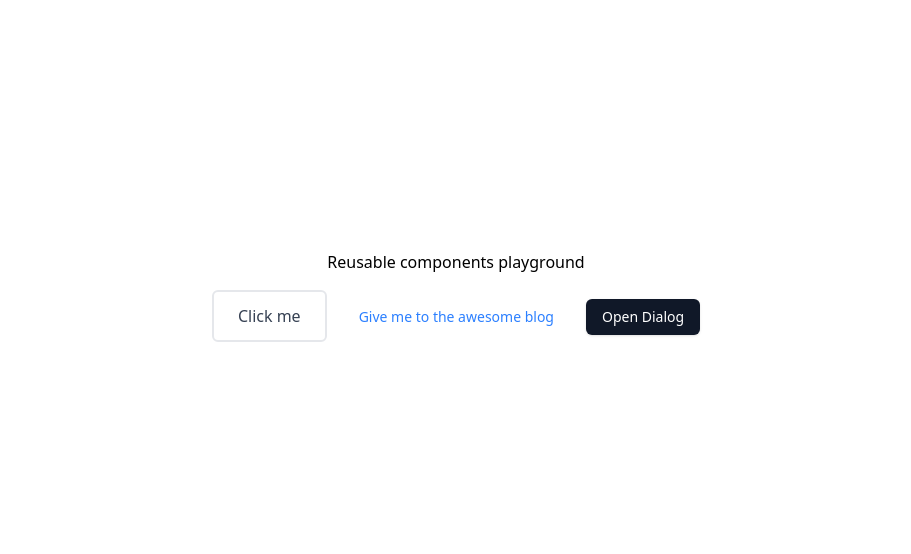
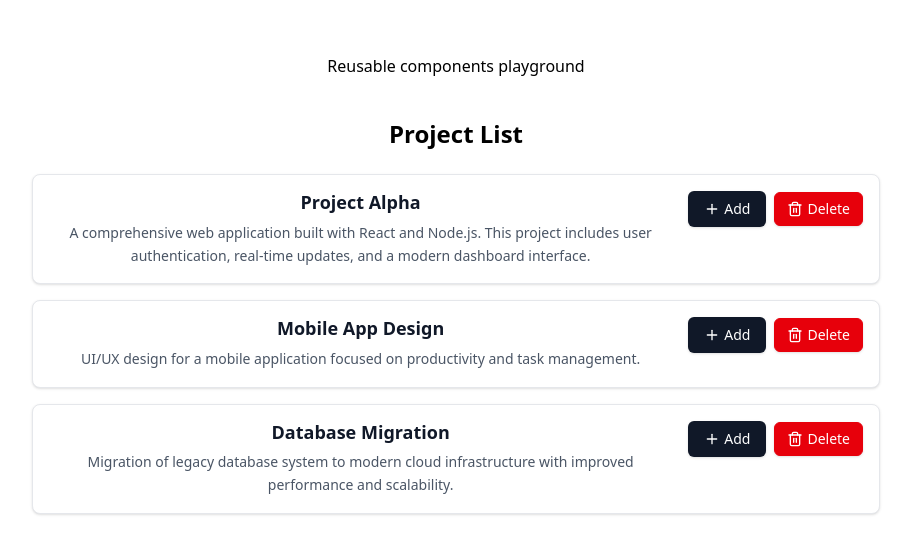
Before and after one commit to greg2012201/reusable-components-playground, a React (Vite) app: page / in a window 1280 px wide. Shown: the part 136-690 px from the top of the page, without its empty margins (184-1095 px from the left). Built offline with nearby package versions, Linux system fonts and the light colour scheme.

Commit message:
Update app with the new components.

```diff
--- a/src/app.tsx
+++ b/src/app.tsx
@@ -1,20 +1,10 @@
 import "./app.css";
-import { Button } from "./components/button";
-import { useEffect, useRef, useState } from "react";
-import {
-    AlertClose,
-    AlertConfirm,
-    AlertDialog,
-    AlertDialogContent,
-    AlertDialogDescription,
-    AlertDialogTrigger,
-    AlertOptions,
-} from "./components/alert-dialog";
-import Link from "./components/link";
+import { useEffect, useRef } from "react";
+import { ITEMS } from "./const/listData";
+import { ListExample } from "./components/list-example";
 
 function App() {
     const buttonRef = useRef<HTMLButtonElement | null>(null);
-    const [isOpen, setIsOpen] = useState(false);
 
     useEffect(() => {
         console.log("Button ref:", buttonRef.current);
@@ -23,30 +13,7 @@ function App() {
         <div className="flex flex-col space-y-4 items-center justify-center h-screen">
             <h1>Reusable components playground</h1>
             <div className="space-x-4">
-                <Button variant="outline" size="lg" onClick={() => setIsOpen(true)}>
-                    Click me
-                </Button>
-                <Button ref={buttonRef} asChild variant="link">
-                    <Link
-                        href="https://www.aboutjs.dev"
-                        className="text-blue-500"
-                        target="_blank"
-                        rel="noopener noreferrer"
-                    >
-                        Give me to the awesome blog
-                    </Link>
-                </Button>
-                <AlertDialog onOpenChange={setIsOpen} isOpen={isOpen}>
-                    {/* <AlertDialog onOpenChange={setIsOpen} isOpen={isOpen}> */}
-                    <AlertDialogTrigger>Open Dialog</AlertDialogTrigger>
-                    <AlertDialogContent>
-                        <AlertDialogDescription>Hello! I am a little alert</AlertDialogDescription>
-                        <AlertOptions>
-                            <AlertClose>Close</AlertClose>
-                            <AlertConfirm>Confirm</AlertConfirm>
-                        </AlertOptions>
-                    </AlertDialogContent>
-                </AlertDialog>
+                <ListExample items={ITEMS} />
             </div>
         </div>
     );
```
